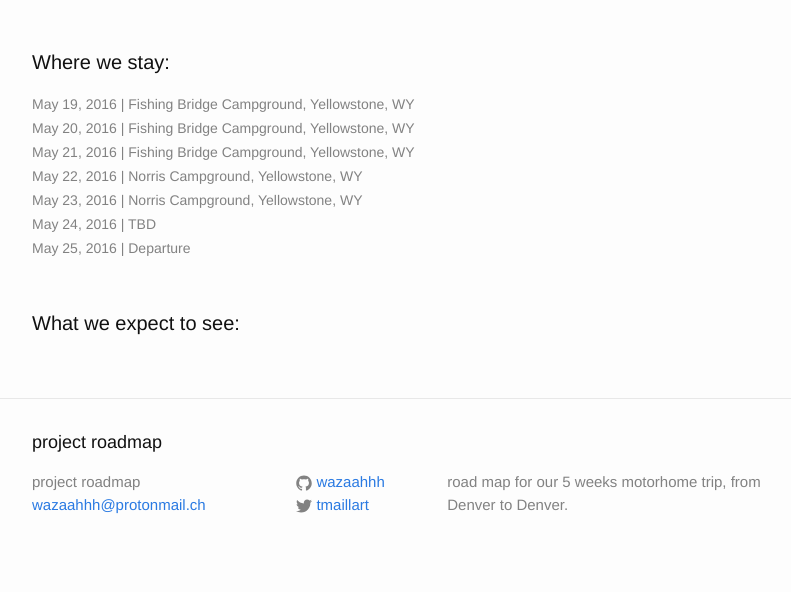
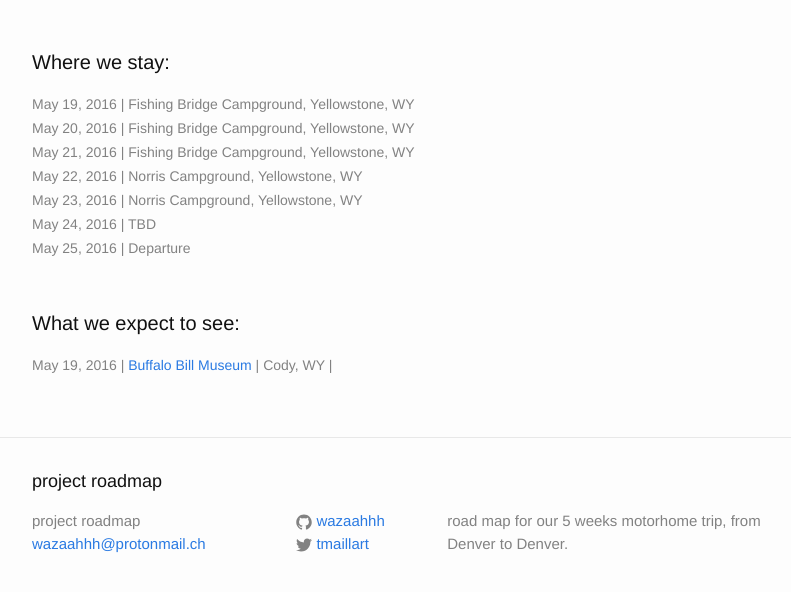
Before and after one commit to wazaahhh/roadmap, a Jekyll site: the page built from _posts/legs/2016-04-10-leg7.md, in a window 1280 px wide, cut to the strip 435-1050 px from the top of the page. Shown: the top 592 px of the strip, without its empty margins (238-1029 px from the left). Built offline with Jekyll 4.4.1, drawn with Linux system fonts in a browser that asks for light colours.

Commit message:
added Cody / Buffalo Bill Museum on Leg7

```diff
--- a/_posts/legs/2016-04-10-leg7.md
+++ b/_posts/legs/2016-04-10-leg7.md
@@ -9,6 +9,7 @@ o_date : "May 17, 2016"
 d_loc : "Yellowstone, WY"
 d_date : "May 19, 2016"
 stay_loc : [{ "place" : "Fishing Bridge Campground, Yellowstone, WY", "dates" : ["May 19, 2016","May 20, 2016","May 21, 2016"]},{ "place" : "Norris Campground, Yellowstone, WY", "dates" : ["May 22, 2016","May 23, 2016"]},{ "place" : "TBD", "dates" : ["May 24, 2016"]}]
+visit_loc : [{"place" : "Cody, WY", "dates" : ["May 19, 2016"], "description" : "Buffalo Bill Museum", "url" : "https://centerofthewest.org/" }]
 d_img_url : "https://upload.wikimedia.org/wikipedia/commons/d/d8/Bison_in_Yellowstone_National_Park.JPG"
 s_date : "May 25, 2016"
 ---
```
